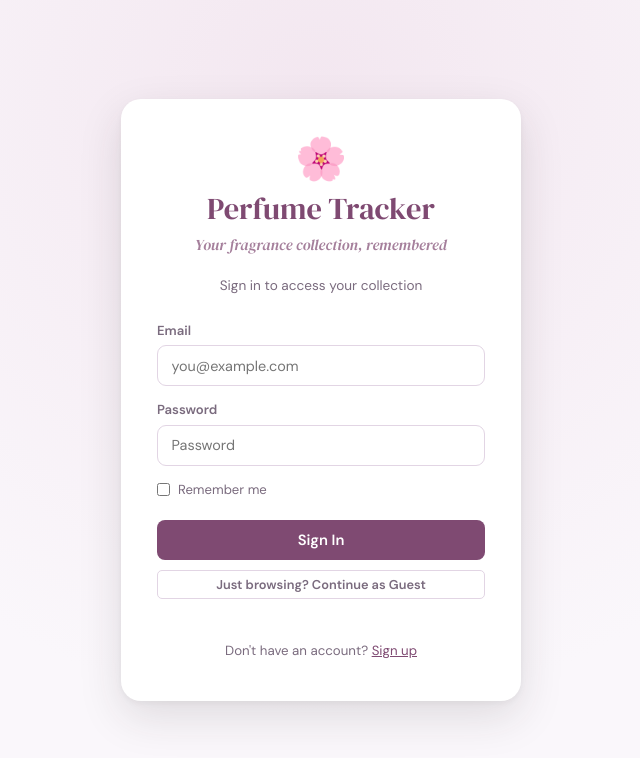
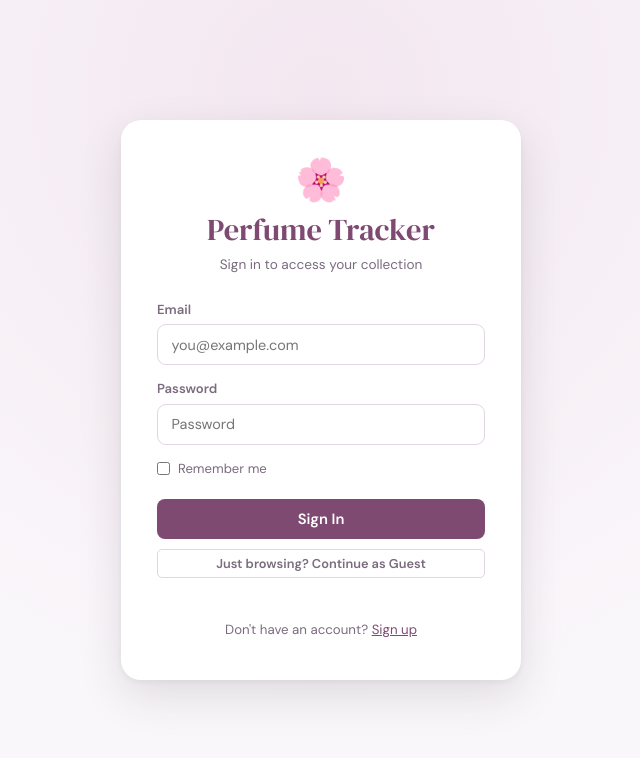
Before and after one commit to brieespo/perfume-tracker, a plain HTML site: page index.html in a window 1280 px wide. Shown: the whole page, without its empty margins (319-959 px from the left). Drawn offline with nearby package versions, Linux system fonts and the light colour scheme.

Commit message:
Remove tagline from header and sign-in box
Co-Authored-By: Claude Fable 5 <noreply@anthropic.com>

```diff
--- a/index.html
+++ b/index.html
@@ -200,7 +200,6 @@ main{max-width:1100px;margin:0 auto;padding:1.75rem 2rem 3rem}
   <div class="auth-box">
     <div class="auth-logo">🌸</div>
     <h2>Perfume Tracker</h2>
-    <p class="auth-tagline">Your fragrance collection, remembered</p>
     <p class="auth-sub" id="auth-subtitle">Sign in to access your collection</p>
     <div class="auth-field">
       <label>Email</label>
@@ -229,7 +228,7 @@ main{max-width:1100px;margin:0 auto;padding:1.75rem 2rem 3rem}
 </div>
 
 <header>
-  <div><h1>🌸 Perfume Tracker</h1><p>Your fragrance collection, remembered</p></div>
+  <div><h1>🌸 Perfume Tracker</h1></div>
   <div style="display:flex;flex-direction:column;align-items:flex-end;gap:.35rem">
     <div id="user-info" style="display:none">
       <div class="ui-welcome">Welcome!</div>
```
Also changed, not shown: perfume-tracker.html (+1 -2 lines).
